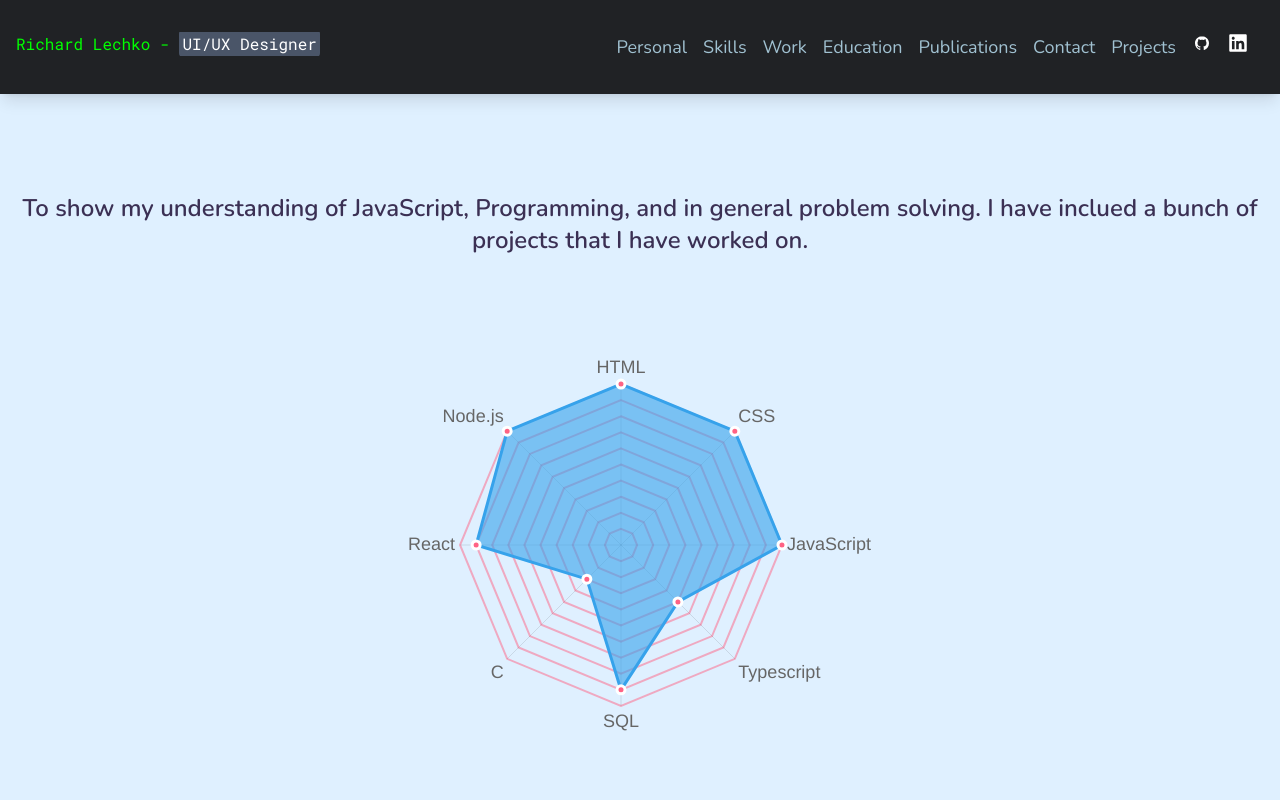
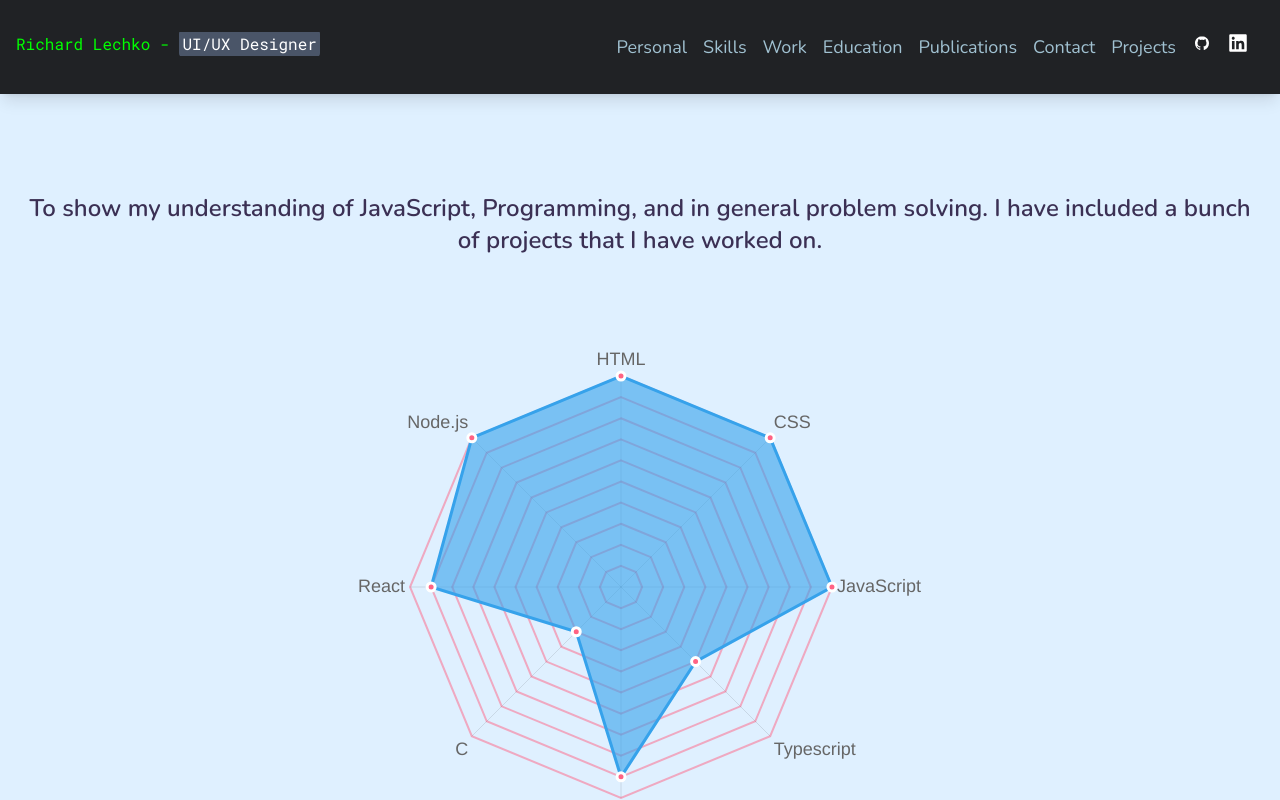
Before and after one commit to RichardLechko/React-Resume, a React (Create React App) app in the folder client/: page /widgets in a window 1280 px wide. Built offline with nearby package versions, Linux system fonts and the light colour scheme.

Commit message:
changed navbar widths

```diff
--- a/client/src/components/Footer.js
+++ b/client/src/components/Footer.js
@@ -2,12 +2,12 @@
 
 const Footer = ({ refs }) => {
   return (
-    <footer className="bg-[#002240] text-[#fff] p-8 text-center pl-20 overflow-x-hidden">
-      <div className="max-w-screen-xl mx-auto px-4">
-        <h1 className="font-mono text-3xl font-bold mb-4 max-[640px]:text-2xl max-[425px]:text-xl">
+    <footer className="bg-[#002240] text-[#fff] py-8 px-4 text-center overflow-x-hidden">
+      <div className="max-w-screen-xl mx-auto">
+        <h1 className="font-mono text-3xl font-bold mb-4 sm:text-2xl xs:text-xl">
           Richard Lechko
         </h1>
-        <p className="pb-4 text-gray-400 text-lg max-[640px]:text-base max-[425px]:text-sm">
+        <p className="pb-4 text-gray-400 text-lg sm:text-base xs:text-sm">
           &copy; {new Date().getFullYear()} Richard Lechko | All Rights Reserved
         </p>
         <LastModified />
--- a/client/src/components/NavBar.js
+++ b/client/src/components/NavBar.js
@@ -188,7 +188,7 @@ const NavBar = ({ refs }) => {
       {/* Sidebar for small screens */}
       {isScreenSmall && (
         <div
-          className={`fixed left-0 top-[100px] h-[calc(100%-64px)] w-[250px] bg-gray-900 z-40 transform ${
+          className={`fixed left-0 top-[100px] h-[calc(100%-64px)] w-[200px] bg-gray-900 z-40 transform ${
             isSidebarOpen ? "translate-x-0" : "-translate-x-full"
           } transition-transform duration-300`} // Sidebar starts below the header (adjust `top` if the header height changes)
         >
--- a/client/src/components/widgets/Widgets.js
+++ b/client/src/components/widgets/Widgets.js
@@ -72,10 +72,13 @@ const Widgets = () => {
           display: false, // Hide the numbers
         },
         pointLabels: {
-          font: {
-            size: 18,
+          font: (ctx) => {
+            let width = ctx.chart.width;
+            let size = Math.round(width / 32); // Dynamic font size based on width
+            size = size > 18 ? 18 : size; // Limit max size to 18
+            return { size };
           },
-          display: true, // Show or hide the skill names (labels)
+          display: true,
         },
       },
     },
@@ -95,15 +98,14 @@ const Widgets = () => {
       <div className="w-full mt-16 mb-8 mx-auto justify-around py-0 flex flex-wrap gap-4 font-bold text-center">
         <p className="text-2xl text-darkviolet font-bold">
           To show my understanding of JavaScript, Programming, and in general
-          problem solving. I have inclued a bunch of projects that I have worked
-          on.
+          problem solving. I have included a bunch of projects that I have
+          worked on.
         </p>
       </div>
       <div className="w-full flex justify-center mb-16">
-        <div className="w-[500px] h-[500px]">
+        <div className="w-full max-w-[600px] aspect-square">
           {" "}
-          {/* Set specific width and height for the chart */}
-          <h2 className="text-center text-lg mb-2"></h2>
+          {/* Responsive size */}
           <Radar data={data} options={options} />
         </div>
       </div>
```
